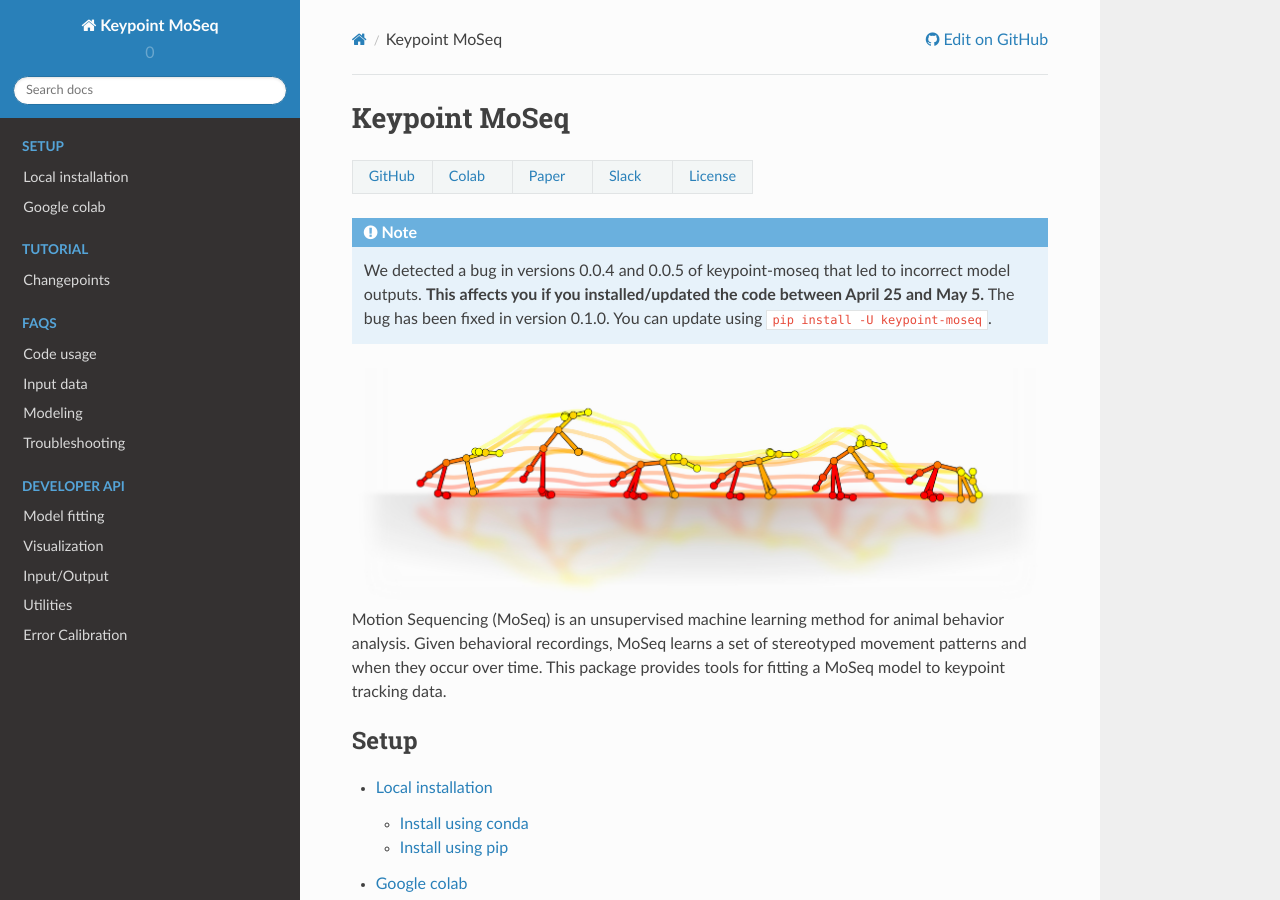
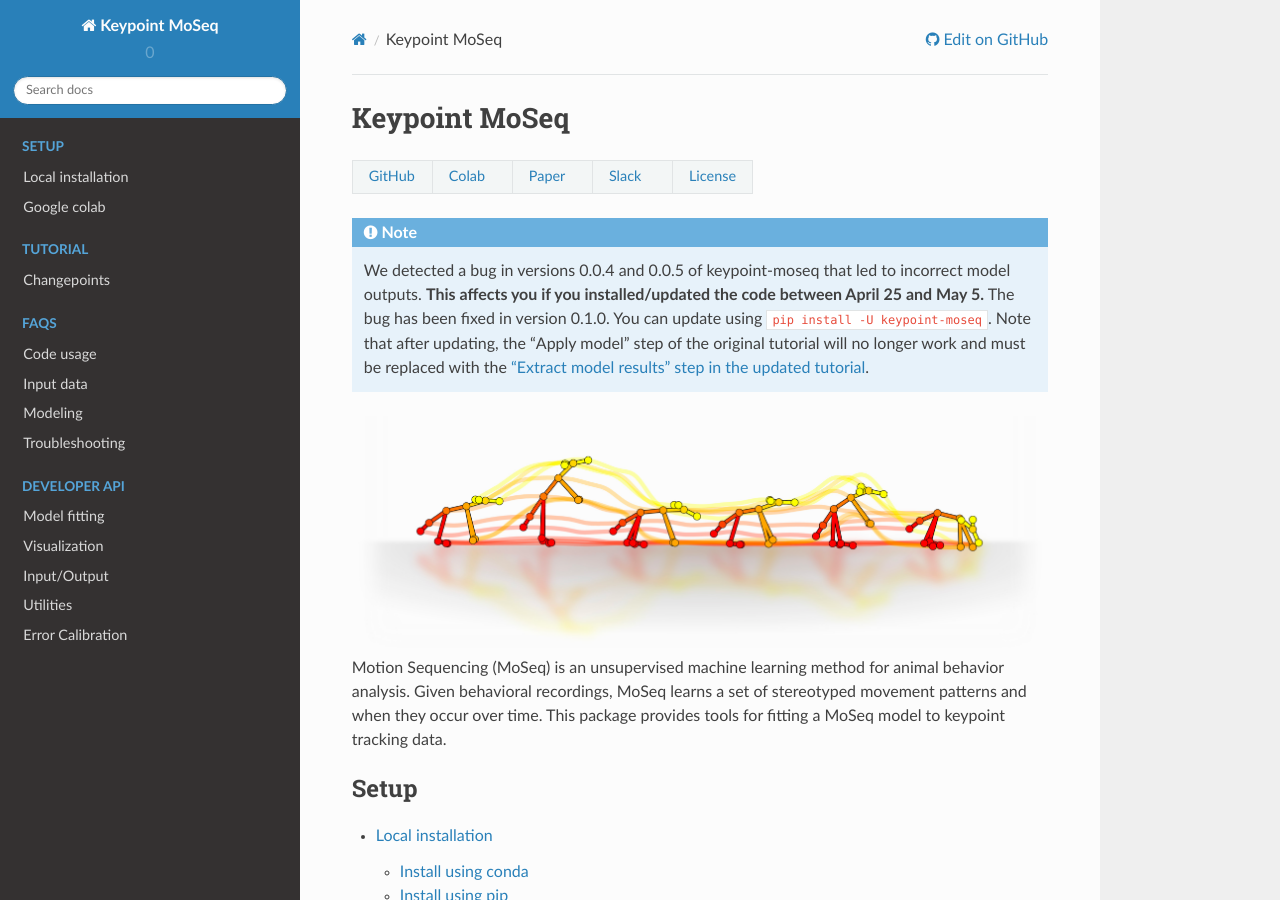
Before and after one commit to dattalab/keypoint-moseq, a Sphinx documentation site: the page built from docs/source/index.rst, in a window 1280 px wide and 900 px high. Built offline with Sphinx 7.4.7 and the Read the Docs theme 2.0.0, drawn with Linux system fonts in a browser that asks for light colours; pages that are not in the unit, such as notebooks, are missing from menus.

Commit message:
updated version-bug warning

```diff
--- a/docs/source/index.rst
+++ b/docs/source/index.rst
@@ -14,7 +14,7 @@
 
 
 .. note::
-    We detected a bug in versions 0.0.4 and 0.0.5 of keypoint-moseq that led to incorrect model outputs. **This affects you if you installed/updated the code between April 25 and May 5.** The bug has been fixed in version 0.1.0. You can update using ``pip install -U keypoint-moseq``.
+    We detected a bug in versions 0.0.4 and 0.0.5 of keypoint-moseq that led to incorrect model outputs. **This affects you if you installed/updated the code between April 25 and May 5.** The bug has been fixed in version 0.1.0. You can update using ``pip install -U keypoint-moseq``. Note that after updating, the "Apply model" step of the original tutorial will no longer work and must be replaced with the `"Extract model results" step in the updated tutorial <https://keypoint-moseq.readthedocs.io/en/latest/tutorial.html#extract-model-results>`_.
 
 .. image:: _static/logo.jpg
    :align: center
```
